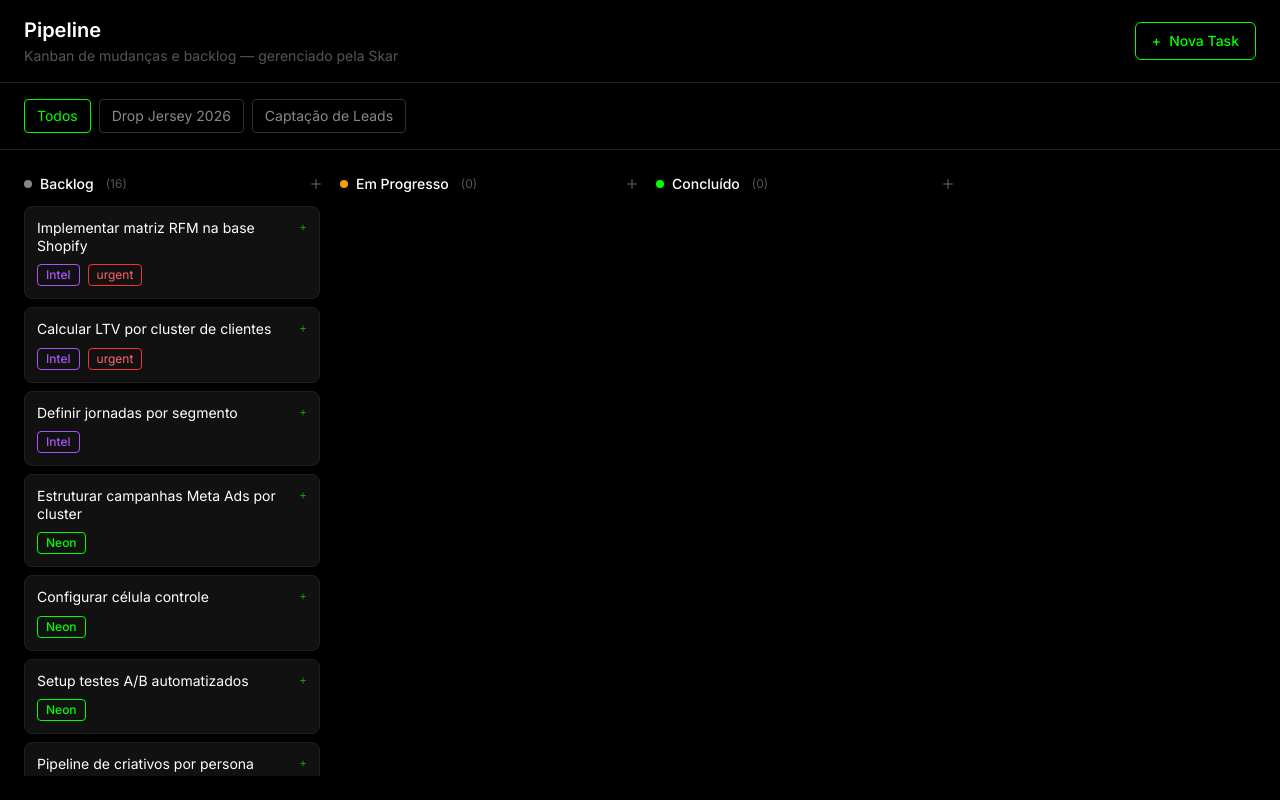
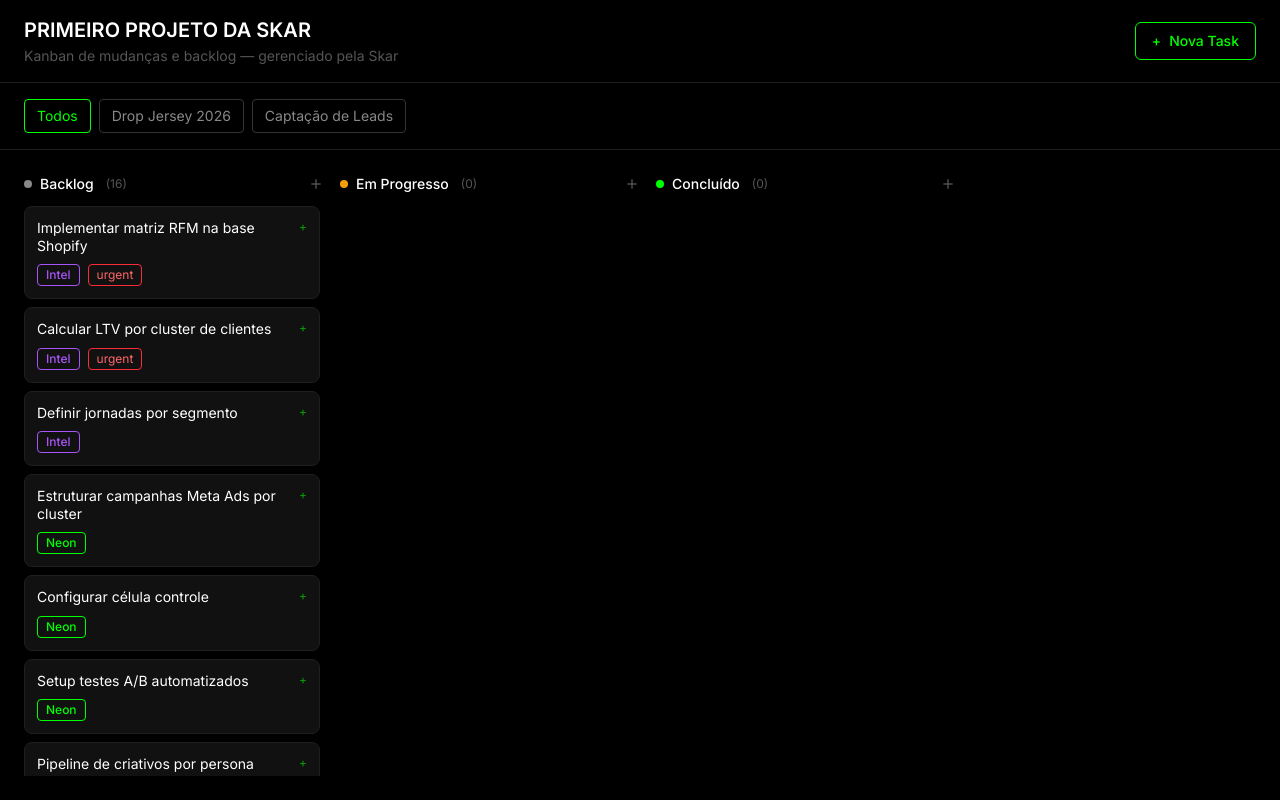
Before and after one commit to skar-quantum/skar-pipeline, a Next.js app: page / in a window 1280 px wide. Built offline with nearby package versions, Linux system fonts and the light colour scheme.

Commit message:
chore: update title to PRIMEIRO PROJETO DA SKAR

```diff
--- a/src/app/layout.tsx
+++ b/src/app/layout.tsx
@@ -5,7 +5,7 @@ import "./globals.css";
 const inter = Inter({ subsets: ["latin"] });
 
 export const metadata: Metadata = {
-  title: "Skar Pipeline | LOUD",
+  title: "Primeiro Projeto da Skar | LOUD",
   description: "Gestão de Challenges do Skar Quantum",
 };
 
--- a/src/components/Board.tsx
+++ b/src/components/Board.tsx
@@ -108,7 +108,7 @@ export function Board() {
         <div className="flex items-center justify-between">
           <div>
             <h1 className="text-xl font-semibold text-white">
-              Pipeline
+              PRIMEIRO PROJETO DA SKAR
             </h1>
             <p className="text-sm text-[#555] mt-0.5">
               Kanban de mudanças e backlog — gerenciado pela Skar
```
